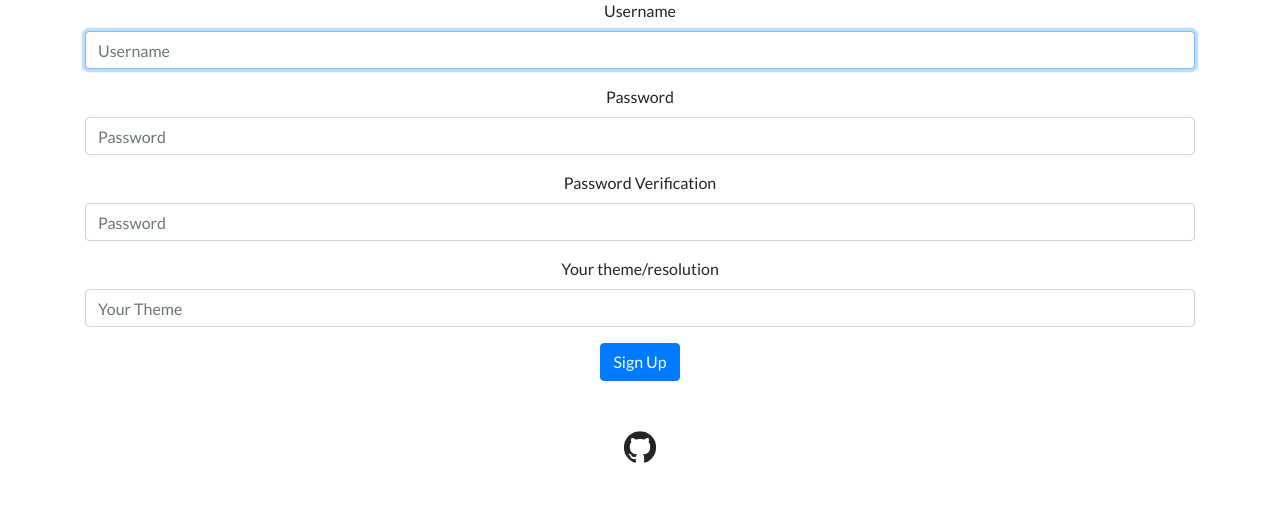
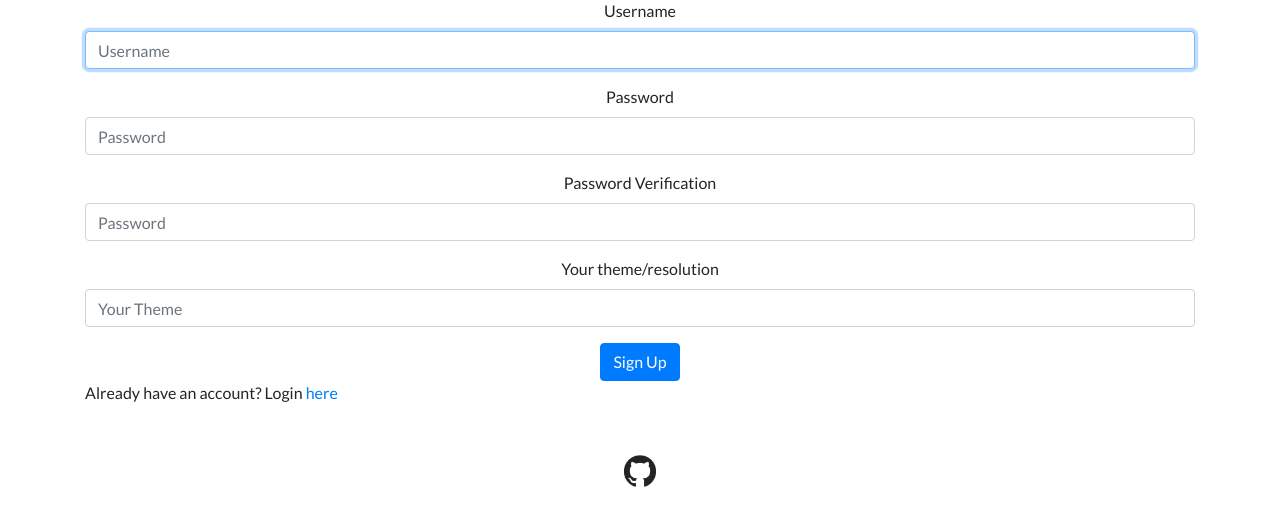
Before and after one commit to UserBlackBox/theme-tracker, a Python web app: template templates/signup.html in a window 1280 px wide. Shown: the part 133-659 px from the top of the page. Run offline with Jinja, Linux system fonts and the light colour scheme; the template is opened without the code that fills it, so the values that code supplies are empty; some libraries are stand-ins or nearby versions.

Commit message:
add link to login and signup

```diff
--- a/templates/login.html
+++ b/templates/login.html
@@ -42,6 +42,7 @@
             </div>
             <button class="btn btn-primary">Login</button>
         </form>
+        Don't have an account? Sign up <a href="{{ url_for('auth.signup') }}">here</a>
     </div>
 </div>
 <footer class = "page-footer">
--- a/templates/signup.html
+++ b/templates/signup.html
@@ -54,9 +54,9 @@
                     <input class="form-control" type="text" name="theme" placeholder="Your Theme" autofocus="">
                 </div>
             </div>
-
             <button class="btn btn-primary">Sign Up</button>
         </form>
+        Already have an account? Login <a href="{{ url_for('auth.login') }}">here</a>
     </div>
 </div>
 <footer class = "page-footer">
```
